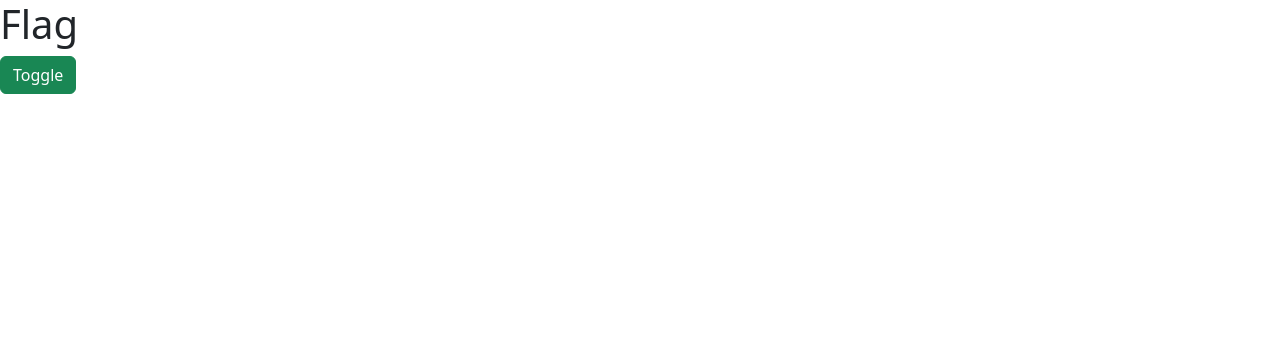
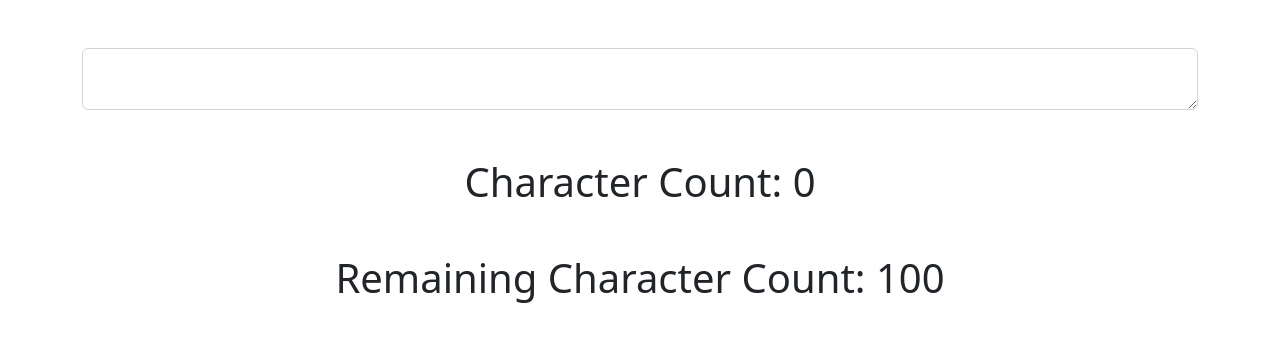
Before and after one commit to premkumar8686/basic-concepts, a React (Create React App) app: page / in a window 1280 px wide. Shown: the top 342 px of the page. Built offline with nearby package versions, Linux system fonts and the light colour scheme.

Commit message:
Eight Commit

```diff
--- a/src/App.js
+++ b/src/App.js
@@ -1,7 +1,9 @@
 import React from "react";
 import 'bootstrap/dist/css/bootstrap.min.css';
 import 'bootstrap/dist/js/bootstrap.bundle.min';
-import StateHideShow from "./states/StateHideShow";
+import TextCount from "./states/TextCount";
+// import InputHideShow from "./states/InputHideShow";
+// import StateHideShow from "./states/StateHideShow";
 // import FunctionState from "./states/FunctionState";
 // import ClassState from "./states/ClassState";
 // import MyPropTypes from "./proptypes/MyPropTypes";
@@ -44,7 +46,9 @@ function App() {
      {/* <MyPropTypes name='Prem'>This is from Parent</MyPropTypes> */}
      {/* <ClassState /> */}
      {/* <FunctionState /> */}
-     <StateHideShow />
+     {/* <StateHideShow /> */}
+     {/* <InputHideShow /> */}
+     <TextCount />
     </>
   );
 }
--- /dev/null
+++ b/src/states/InputHideShow.js
@@ -0,0 +1,22 @@
+import React, { useState } from 'react'
+
+export default function InputHideShow() {
+
+  const [flag, setFlag] = useState(true);
+
+  const toggle = () => {
+
+        setFlag(!flag);
+
+
+  }
+
+  return (
+    <>
+      <section className='container text-center'>
+        <input type={flag ? 'password' : 'text'} className='w-100 form-control mt-5' />
+        <button className='btn btn-info text-white mt-5' onClick={toggle}>{flag ? 'Show' : 'Hide'}</button>
+      </section>
+    </>
+  )
+}
--- /dev/null
+++ b/src/states/TextCount.js
@@ -0,0 +1,28 @@
+import React, { useState } from "react";
+
+export default function TextCount() {
+
+  const [count, setCount] = useState(0);
+
+  const counter = (e) => {
+
+    let initValue = e.target.value.length;
+
+    setCount(initValue);
+
+  }
+
+  return (
+    <>
+      <section className="container text-center">
+        <textarea className="form-control mt-5" onChange={counter} maxLength={100}>
+
+        </textarea>
+
+        <h1 className="mt-5">Character Count: {count}</h1>
+        <h1 className="mt-5">Remaining Character Count: {100 - count}</h1>
+
+      </section>
+    </>
+  );
+}
```
